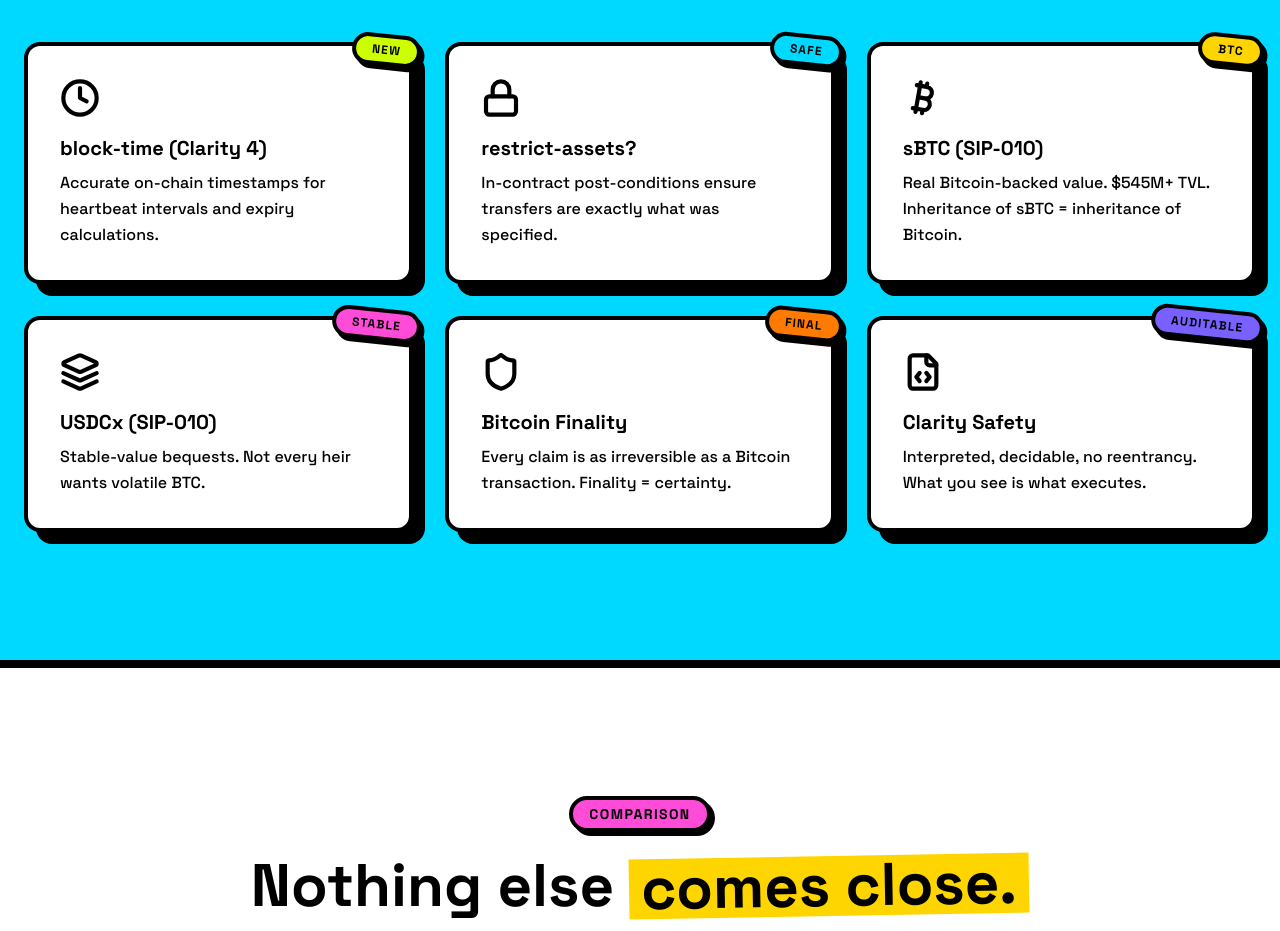
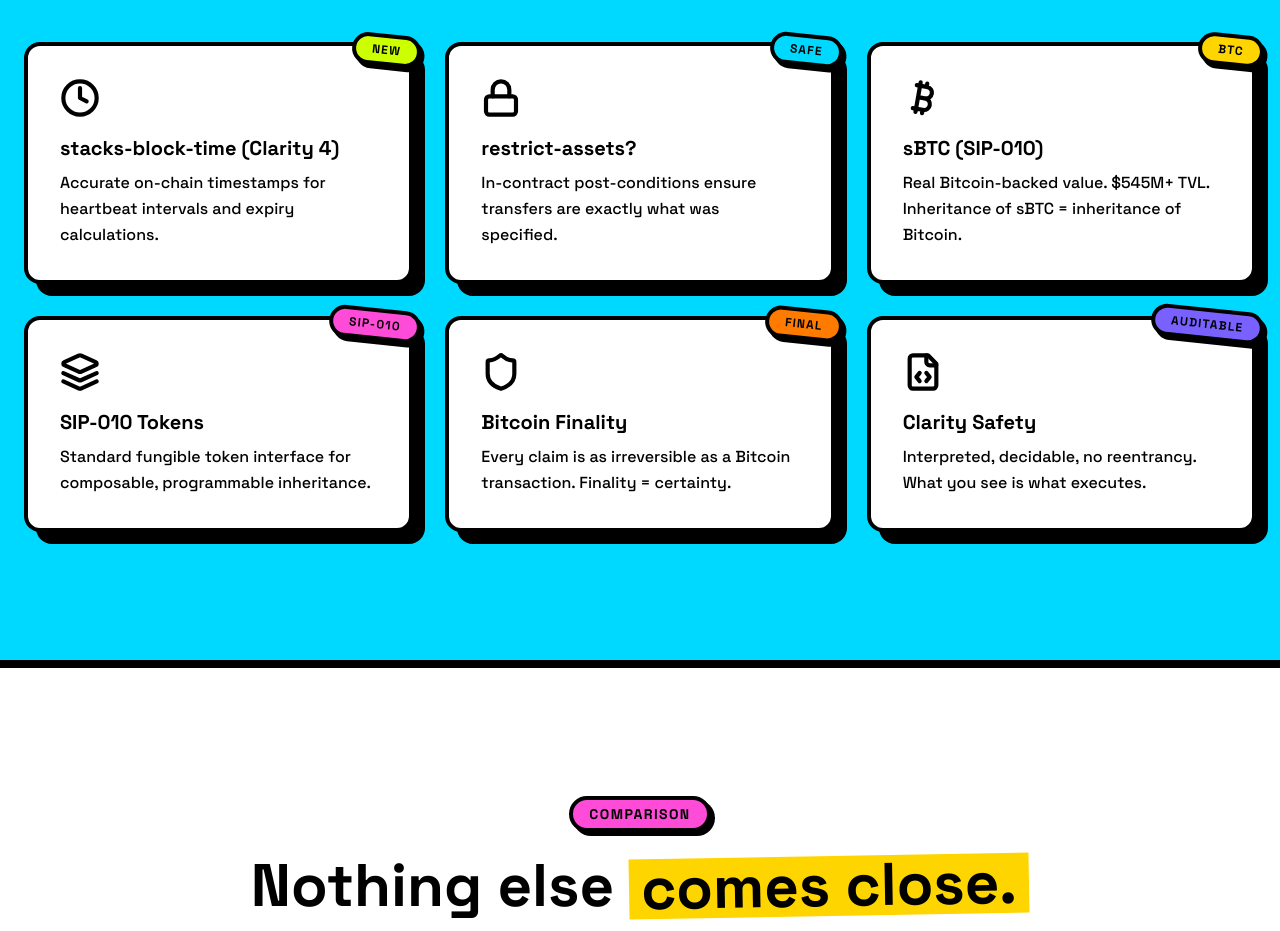
Before and after one commit to Ge0frey/Heirloom, a React (Vite) app in the folder heirloom-app/: page / in a window 1280 px wide. Shown: the part 3620-4551 px from the top of the page. Built offline with nearby package versions, Linux system fonts and the light colour scheme; the HTML template or start-up script is replaced by a standard one.

Commit message:
fix: update titles and descriptions in WhyStacksSection for clarity

```diff
--- a/heirloom-app/src/components/WhyStacksSection.tsx
+++ b/heirloom-app/src/components/WhyStacksSection.tsx
@@ -3,7 +3,7 @@
 const reasons = [
   {
     icon: Clock,
-    title: "block-time (Clarity 4)",
+    title: "stacks-block-time (Clarity 4)",
     description: "Accurate on-chain timestamps for heartbeat intervals and expiry calculations.",
     badge: "NEW",
     badgeColor: "bg-accent-lime",
@@ -24,9 +24,9 @@
   },
   {
     icon: Layers,
-    title: "USDCx (SIP-010)",
-    description: "Stable-value bequests. Not every heir wants volatile BTC.",
-    badge: "STABLE",
+    title: "SIP-010 Tokens",
+    description: "Standard fungible token interface for composable, programmable inheritance.",
+    badge: "SIP-010",
     badgeColor: "bg-accent-pink",
   },
   {
```
